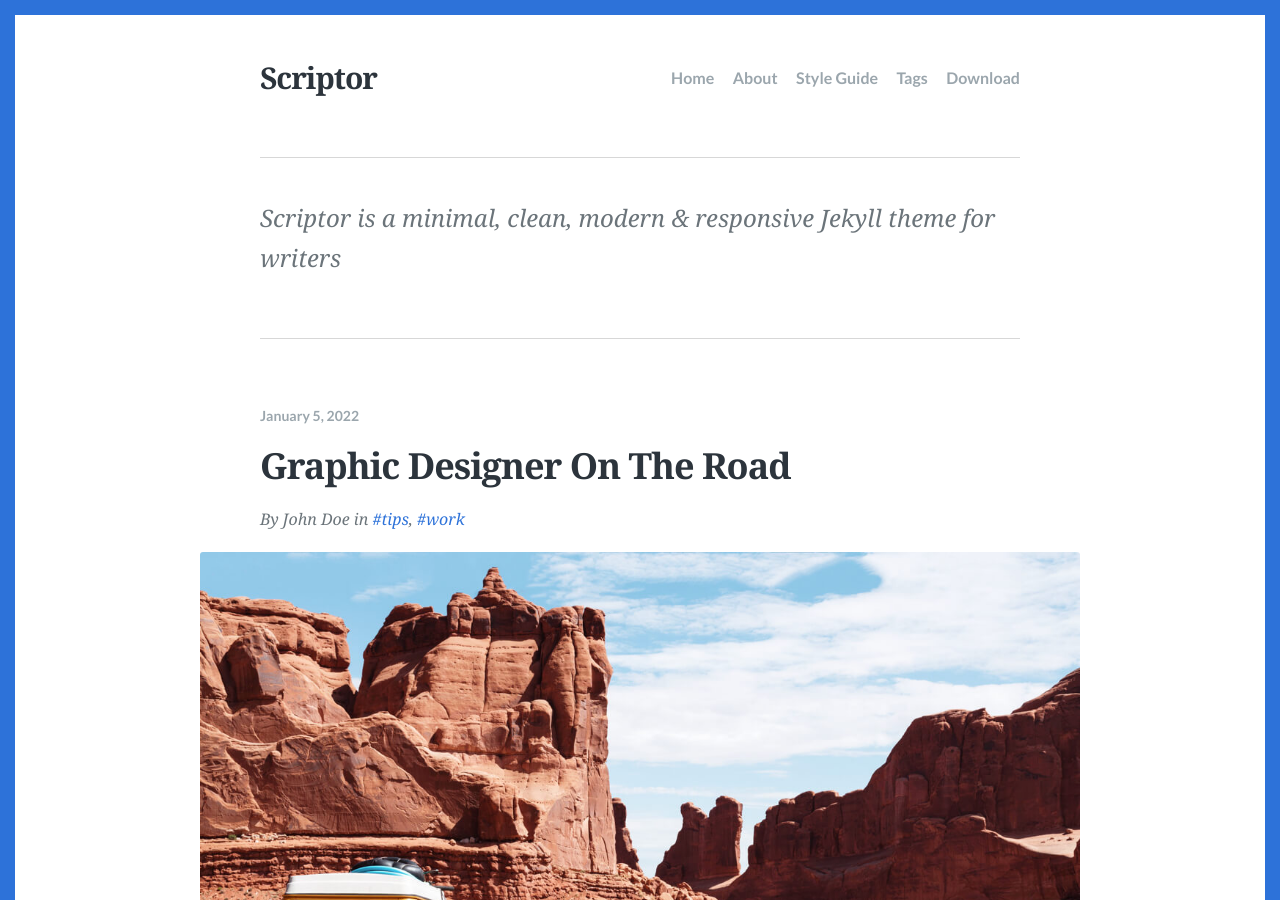
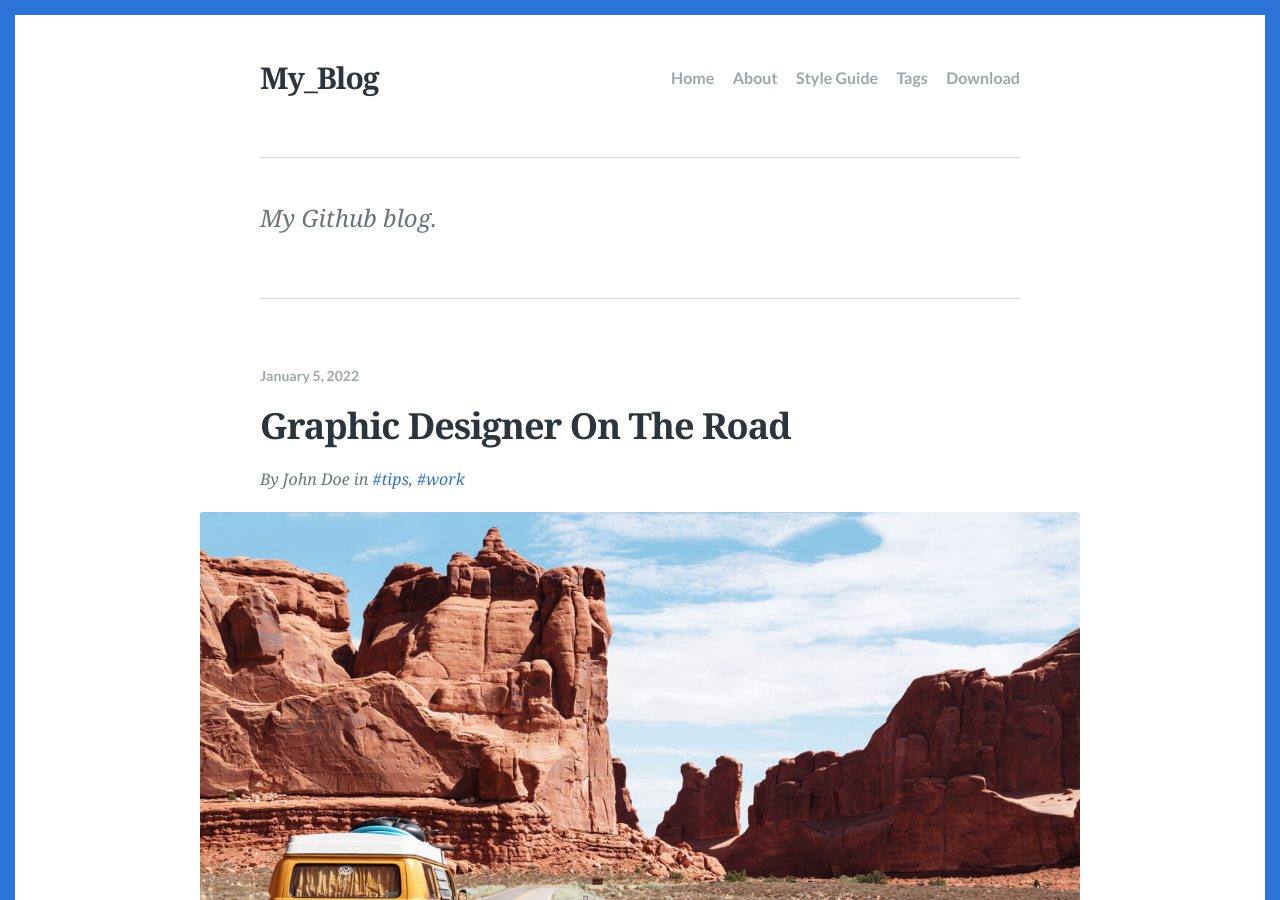
Before and after one commit to 39Imfine/39Imfine.github.io, a Jekyll site: the page built from index.html, in a window 1280 px wide and 900 px high. Built offline with Jekyll 4.4.1, drawn with Linux system fonts in a browser that asks for light colours; some web fonts are replaced; the list of posts is cut into pages by our own code.

Commit message:
update config.yml

```diff
--- a/_config.yml
+++ b/_config.yml
@@ -9,16 +9,16 @@
 lang: en-US
 
 # Site title
-title: "Scriptor"
+title: "My_Blog"
 
 # A description of your site for meta tag, search engine results.
-description: "Scriptor is a minimal, clean, modern & responsive Jekyll theme for writers"
+description: "My Github blog."
 
 # The subpath of your site, e.g. /blog, for generating urls.
-baseurl: ""
+baseurl: "/blog"
 
 # The base hostname & protocol of your site for where absolute urls are needed.
-url: "https://scriptor-jekyll.netlify.com"
+url: "https://39imfine.github.io"
 
 # Favicon
 favicon: images/favicon.png
```
